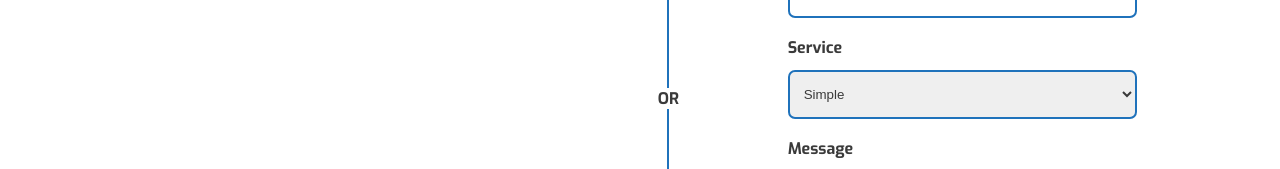
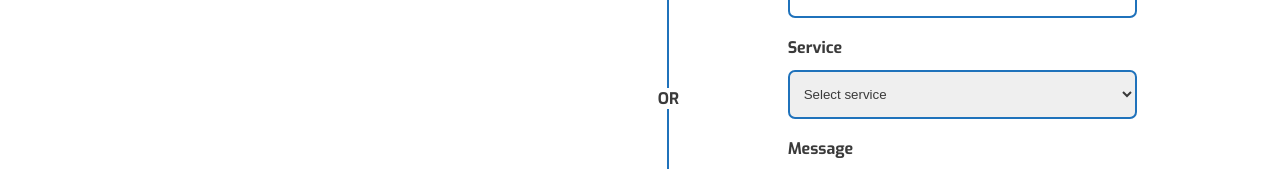
Before and after one commit to jeromekithinji/slimz-detailing, a React (Create React App) app: page /contact in a window 1280 px wide. Shown: the part 453-622 px from the top of the page. Built offline with nearby package versions, Linux system fonts and the light colour scheme.

Commit message:
Select form field dynamic

```diff
--- a/src/components/formField/formField.jsx
+++ b/src/components/formField/formField.jsx
@@ -9,6 +9,7 @@ const FormField = ({
     name,
     selectValuesTexts,
     onChange,
+    selectFirstOption,
 }) => {
     const handleInputChange = (e) => {
         const { name, value } = e.target;
@@ -19,7 +20,14 @@ const FormField = ({
         if (type === "select") {
             return (
                 <>
-                    <select className="formfield__select" name={name}                         onChange={handleInputChange} >
+                    <select
+                        className="formfield__select"
+                        name={name}
+                        onChange={handleInputChange}
+                    >
+                        <option value="" disabled selected>
+                            {selectFirstOption}
+                        </option>
                         {selectValuesTexts?.map((valueText) => {
                             return (
                                 <option value={valueText.value}>
--- a/src/pages/contactPage/contactPage.jsx
+++ b/src/pages/contactPage/contactPage.jsx
@@ -87,6 +87,7 @@ const ContactPage = () => {
                                 { value: "Simple", text: "Simple" },
                                 { value: "Extreme", text: "Extreme" },
                             ]}
+                            selectFirstOption={"Select service"}
                         />
                         <FormField
                             label={"Message"}
--- a/src/pages/contactPage/contactPage.scss
+++ b/src/pages/contactPage/contactPage.scss
@@ -84,7 +84,6 @@
                     border: none;
                     font-weight: bold;
                     font-size: 1rem;
-                    margin-top: 15px;
                     width: 80px;
 
                     &:hover {
```
